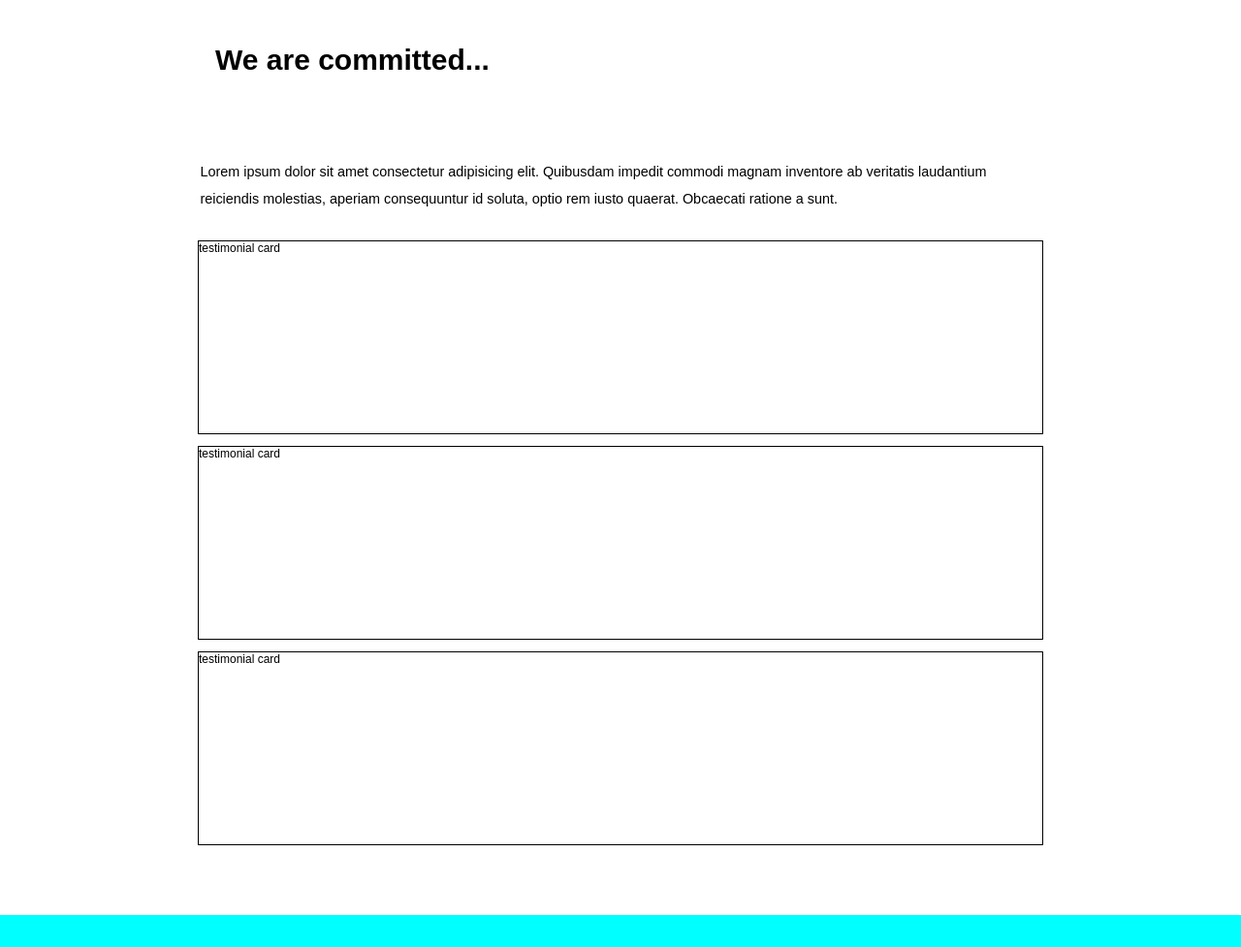
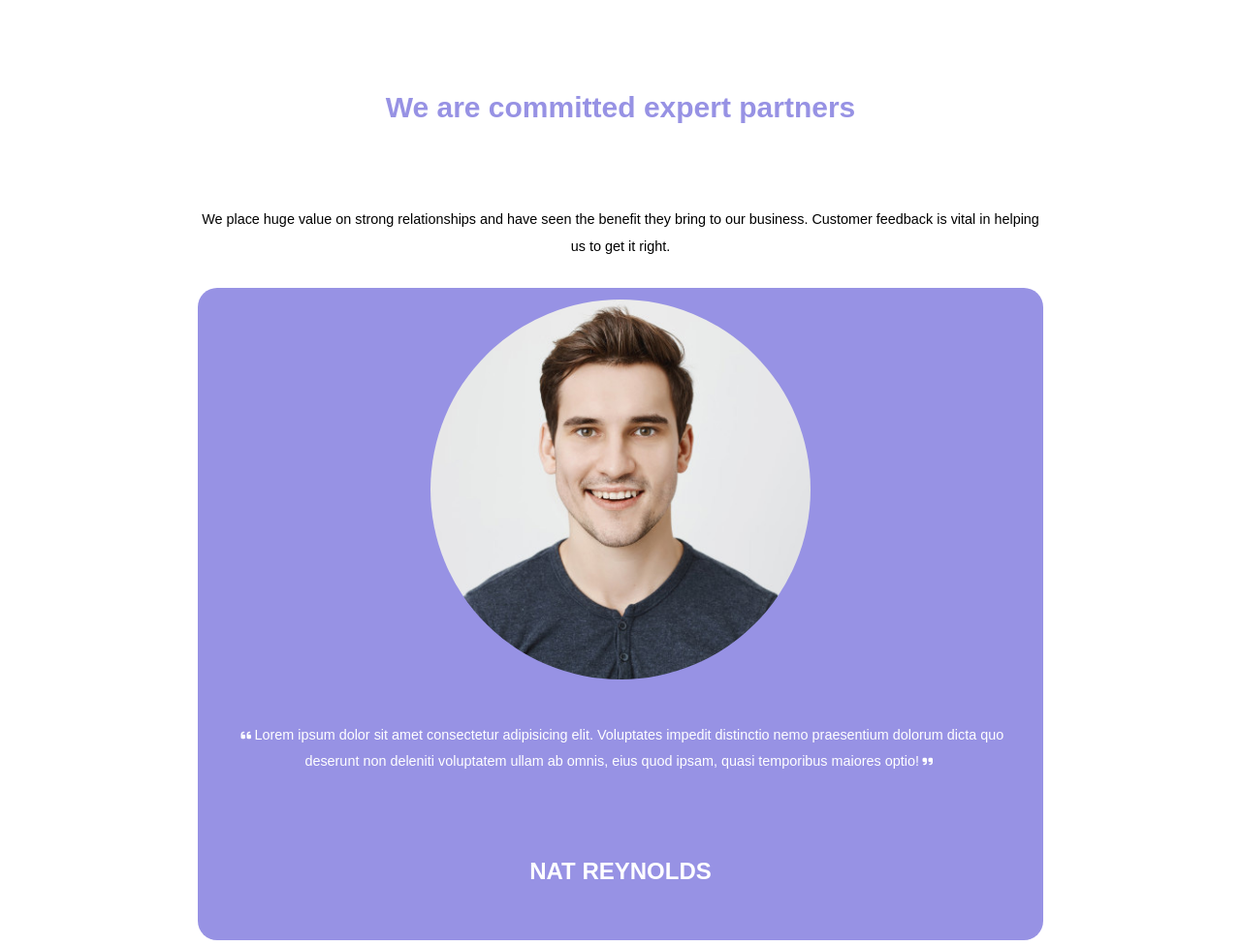
Before and after one commit to LorenzoPagani/html-css-responsive-layout, a plain HTML site: page index.html in a window 1280 px wide. Shown: the part 3983-4960 px from the top of the page at 97% size. Drawn offline with Linux system fonts and the light colour scheme.

Commit message:
Styled Testimonials section

```diff
--- a/CSS/style.css
+++ b/CSS/style.css
@@ -30,7 +30,7 @@ h2 {
 }
 h3 {
     text-align: center;
-    color: var(--primary-color);
+    font-size: 2em;
 }
 
 p {
@@ -95,6 +95,7 @@ header {
 
 .demo.card h3 {
     font-size: 1.6em;
+    color: var(--primary-color);
 }
 
 .demo.card > i {
@@ -128,6 +129,38 @@ header {
     padding: 1em;
 }
 
+/* testimonials */
+#testimonial  {
+    text-align: center;
+}
+
+#testimonial h2 {
+    color: var(--secondary-color);
+}
+
+.testimonial.card {
+    background-color: var(--secondary-color);
+    color: white;
+}
+.testimonial.card i {
+    margin: .3em;
+}
+
+.testimonial-pic {
+    width: 45%;
+    border-radius: 50%;
+    margin: 1em;
+}
+.testimonial-pic img {
+    width: 100%;
+    border-radius: 50%;
+    object-fit: cover;
+    aspect-ratio: 1 / 1;
+}
+
+.testimonial.card H3 {
+    color: white;
+}
 /* media queries */
 
 /*************************************************
--- a/index.html
+++ b/index.html
@@ -106,15 +106,33 @@
             <section class="py-5em">
                 <div id="testimonial" class="container">
                     <h3>Testimonials</h3>
-                    <h2>We are committed... </h2>
-                    <p>Lorem ipsum dolor sit amet consectetur adipisicing elit.
-                        Quibusdam impedit commodi magnam inventore ab veritatis
-                        laudantium reiciendis molestias, aperiam consequuntur id
-                        soluta, optio rem iusto quaerat. Obcaecati ratione a
-                        sunt.</p>
-                    <div class="debug">testimonial card</div>
-                    <div class="debug">testimonial card</div>
-                    <div class="debug">testimonial card</div>
+                    <h2>We are committed expert partners</h2>
+                    <p>We place huge value on strong
+                        relationships and have seen the
+                        benefit they bring to our business.
+                        Customer feedback is vital in
+                        helping us to get it right.</p>
+                    <div class="testimonial card">
+                        <div class="testimonial-pic">
+                            <img src="img/testimonial1.jpg" alt="testimonial 1">
+                        </div>
+                        <p><i class="fa-solid fa-quote-left"></i>Lorem ipsum dolor sit amet consectetur adipisicing elit. Voluptates impedit distinctio nemo praesentium dolorum dicta quo deserunt non deleniti voluptatem ullam ab omnis, eius quod ipsam, quasi temporibus maiores optio!<i class="fa-solid fa-quote-right"></i></p>
+                        <h3>NAT REYNOLDS</h3>
+                    </div>
+                    <div class="testimonial card">
+                        <div class="testimonial-pic">
+                            <img src="img/testimonial2.jpg" alt="testimonial 2">
+                        </div>
+                        <p><i class="fa-solid fa-quote-left"></i>Lorem ipsum dolor sit amet consectetur adipisicing elit. Voluptates impedit distinctio nemo praesentium dolorum dicta quo deserunt non deleniti voluptatem ullam ab omnis, eius quod ipsam, quasi temporibus maiores optio!<i class="fa-solid fa-quote-right"></i></p>
+                        <h3>CELIA ALMEDA</h3>
+                    </div>
+                    <div class="testimonial card">
+                        <div class="testimonial-pic">
+                            <img src="img/testimonial3.jpg" alt="testimonial 3">
+                        </div>
+                        <p><i class="fa-solid fa-quote-left"></i>Lorem ipsum dolor sit amet consectetur adipisicing elit. Voluptates impedit distinctio nemo praesentium dolorum dicta quo deserunt non deleniti voluptatem ullam ab omnis, eius quod ipsam, quasi temporibus maiores optio!<i class="fa-solid fa-quote-right"></i></p>
+                        <h3>BOB ROBERTS</h3>
+                    </div>
                 </div>
             </section>
 
```
